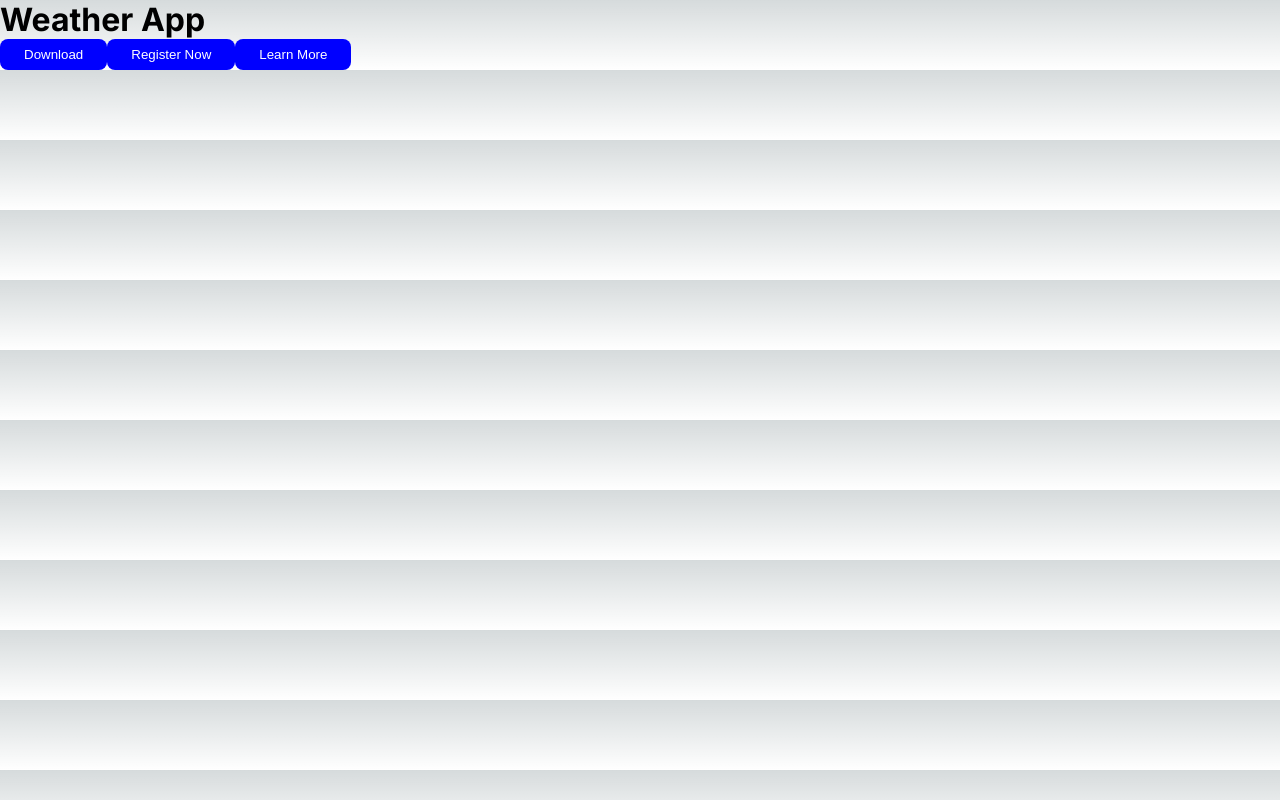
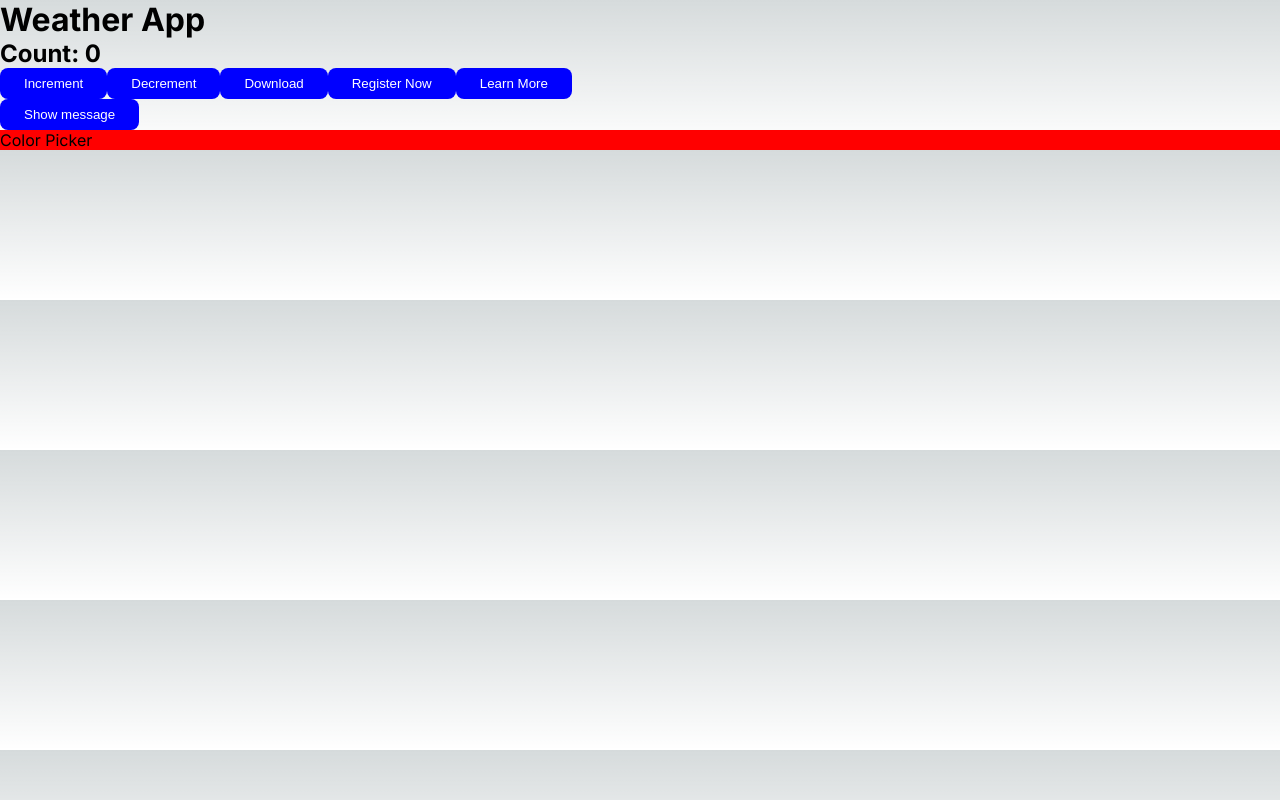
Before and after one commit to niaraelyce/new-nextjs-ist363-weather, a Next.js app: page / in a window 1280 px wide. Built offline with nearby package versions, Linux system fonts and the light colour scheme.

Commit message:
Attendance 3/26/24: useState

```diff
--- a/app/page.js
+++ b/app/page.js
@@ -1,11 +1,47 @@
+"use client";
+
+import { useState } from "react";
+
 import Button from "../components/Button";
+import ColorPicker from "../components/ColorPicker";
 const Homepage = () => {
+  const [count, setCount] = useState(0);
+  const [isVisible, setIsVisible] = useState(false);
+
   return (
     <div>
       <h1>Weather App</h1>
+      <h2>Count: {count}</h2>
+      <Button
+        label="Increment"
+        clickHandler={() => {
+          setCount(count + 1);
+        }}
+      />
+
+      <Button
+        label="Decrement"
+        clickHandler={() => {
+          setCount(count - 1);
+        }}
+      />
+
       <Button label="Download" />
       <Button label="Register Now" />
       <Button label="Learn More" />
+
+      {count > 5 && <div>Special message</div>}
+      <br />
+      <Button
+        label={isVisible ? "Hide message" : "Show message"}
+        clickHandler={() => {
+          setIsVisible(!isVisible);
+        }}
+      />
+
+      {isVisible && <p>Hello, World!</p>}
+
+      <ColorPicker />
     </div>
   );
 };
--- a/components/Button.js
+++ b/components/Button.js
@@ -1,6 +1,10 @@
 import styles from "./Button.module.scss";
 
-const Button = ({ label }) => {
-  return <button className={styles.btn}>{label}</button>;
+const Button = ({ label, clickHandler }) => {
+  return (
+    <button className={styles.btn} onClick={clickHandler}>
+      {label}
+    </button>
+  );
 };
 export default Button;
--- /dev/null
+++ b/components/ColorPicker.js
@@ -0,0 +1,19 @@
+const colors = [
+  {
+    name: "red",
+    value: "#ff0000",
+  },
+];
+
+const ColorPicker = () => {
+  return (
+    <div
+      style={{
+        backgroundColor: colors[0].value,
+      }}
+    >
+      Color Picker
+    </div>
+  );
+};
+export default ColorPicker;
```
